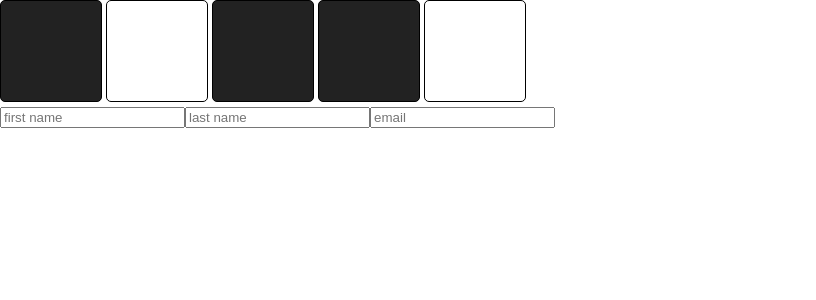
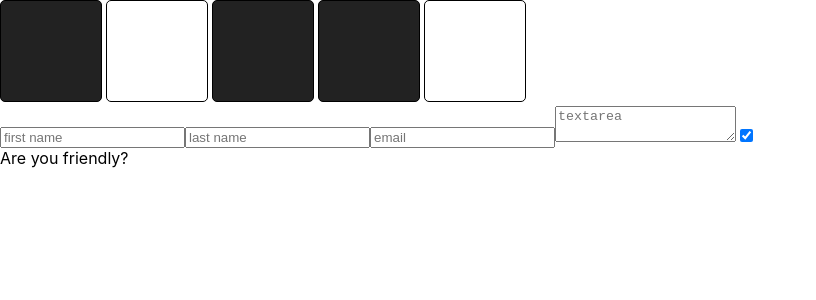
Before and after one commit to irenecoder/React-tutorial, a React (Create React App) app: page / in a window 1280 px wide. Shown: the top 300 px of the page, without its empty margins (0-816 px from the left). Built offline with nearby package versions, Linux system fonts and the light colour scheme.

Commit message:
controlled inputs,checkbox

```diff
--- a/src/components/Form/Form.js
+++ b/src/components/Form/Form.js
@@ -2,13 +2,15 @@
 
 export default function Form(){
     const [formData,setFormData] = React.useState({
-        firstName:"",lastName:"",email:""
+        firstName:"",lastName:"",email:"",comments:"",isFriendly:true
     })
     console.log(formData)
     function handleChange(event){
+        const {name, value,type,checked} = event.target
         setFormData(prevFormData=>{
             return {
-                ...prevFormData,[event.target.name]:event.target.value,
+                ...prevFormData,
+                [name]:type ==="checkbox" ? checked:value
             }
         }
         )
@@ -20,17 +22,38 @@
                 type="text"
                 placeholder="first name"
                 onChange ={handleChange}
-                name="firstName"></input>
+                name="firstName"
+                value = {formData.firstName}></input>
+
                 <input
                 type="text"
                 placeholder="last name"
                 onChange ={handleChange}
-                name="lastName"></input>
+                name="lastName"
+                value = {formData.lastName}></input>
+
                  <input
                 type="email"
                 placeholder="email"
                 onChange ={handleChange}
-                name="email"></input>
+                name="email"
+                value = {formData.email}
+                ></input>
+
+                <textarea
+                placeholder="textarea"
+                onChange ={handleChange}
+                name="comments"
+                value = {formData.comments}
+                />
+
+                <input
+                type = "checkbox"
+                id="isFriendly"
+                checked={formData.isFriendly}
+                />
+                <br></br>
+                <label htmlFor="isFriendly">Are you friendly?</label>
             </form>
 
         )
```
